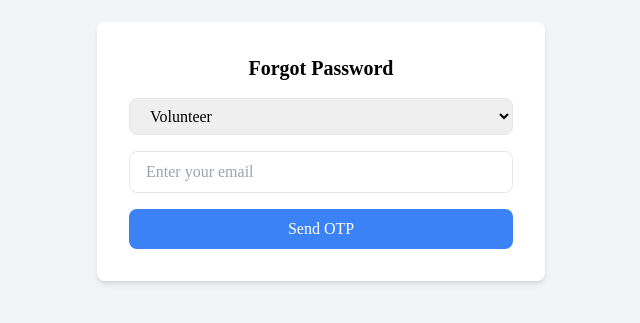
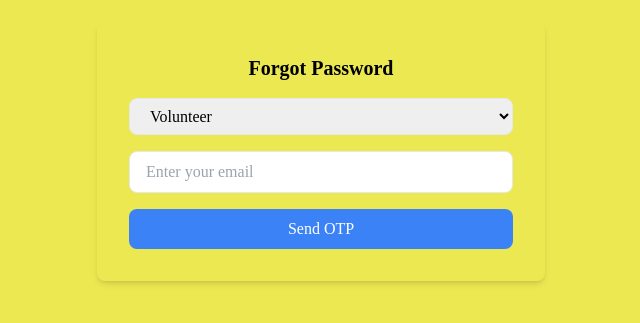
Before and after one commit to sh78ba/rescuefood, a React (Create React App) app in the folder frontend/rescuefood/: page /forgotpassword in a window 1280 px wide. Shown: the part 249-572 px from the top of the page, without its empty margins (319-959 px from the left). Built offline with nearby package versions, Linux system fonts and the light colour scheme; a web font is replaced by a local one.

Commit message:
fixed bg

```diff
--- a/frontend/rescuefood/src/components/ForgotPassword/ForgotPassword.js
+++ b/frontend/rescuefood/src/components/ForgotPassword/ForgotPassword.js
@@ -69,8 +69,8 @@
   };
 
   return (
-    <div className="flex justify-center items-center min-h-screen bg-gray-100">
-      <div className="w-full max-w-md bg-white p-8 rounded-lg shadow-md">
+    <div className="flex justify-center items-center min-h-screen bg-[#ECE852]">
+      <div className="w-full max-w-md bg-[#ECE852] p-8 rounded-lg shadow-md">
         <h2 className="text-xl font-bold text-center mb-4">
           {step === 1
             ? "Forgot Password"
```
